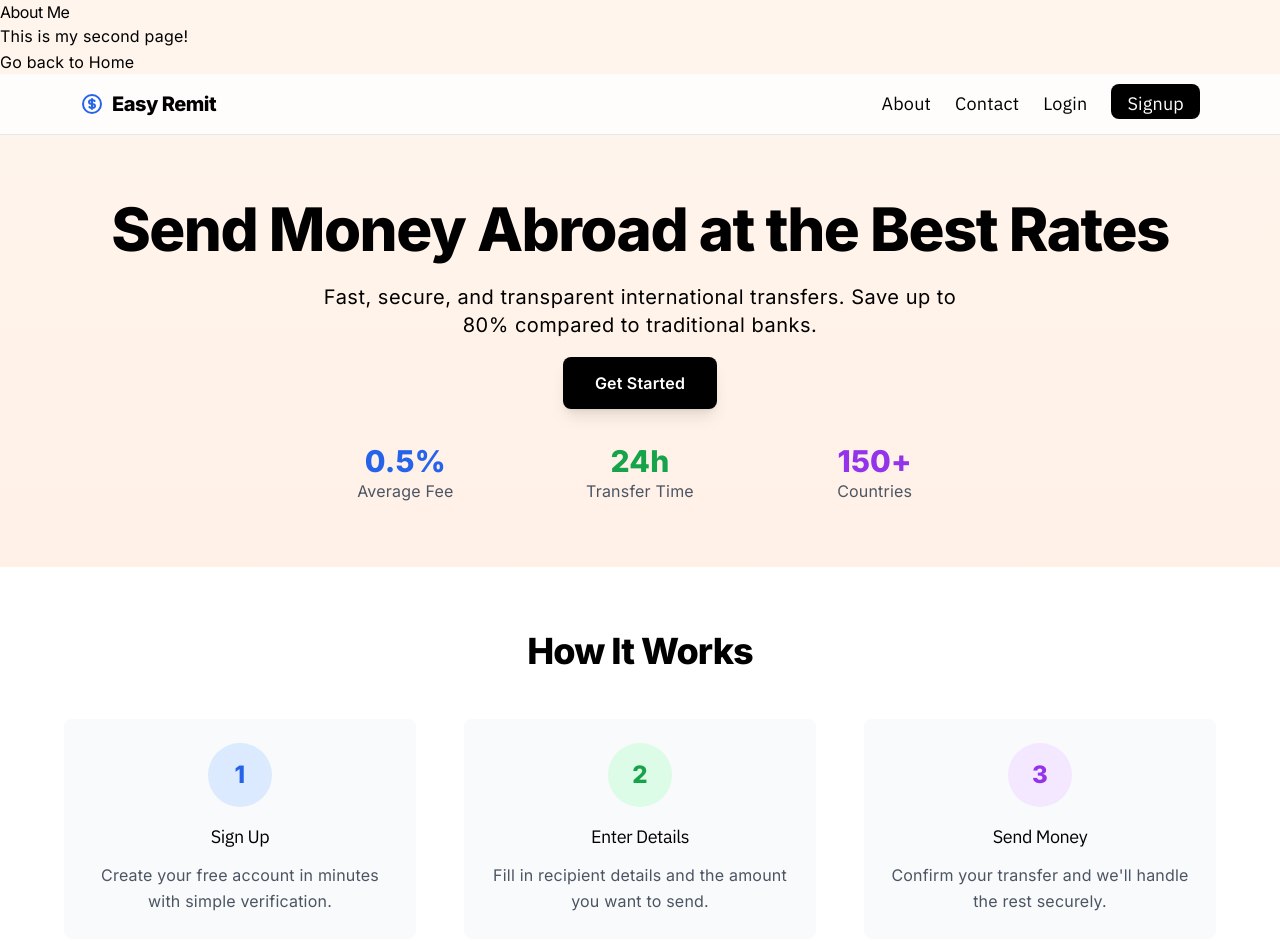
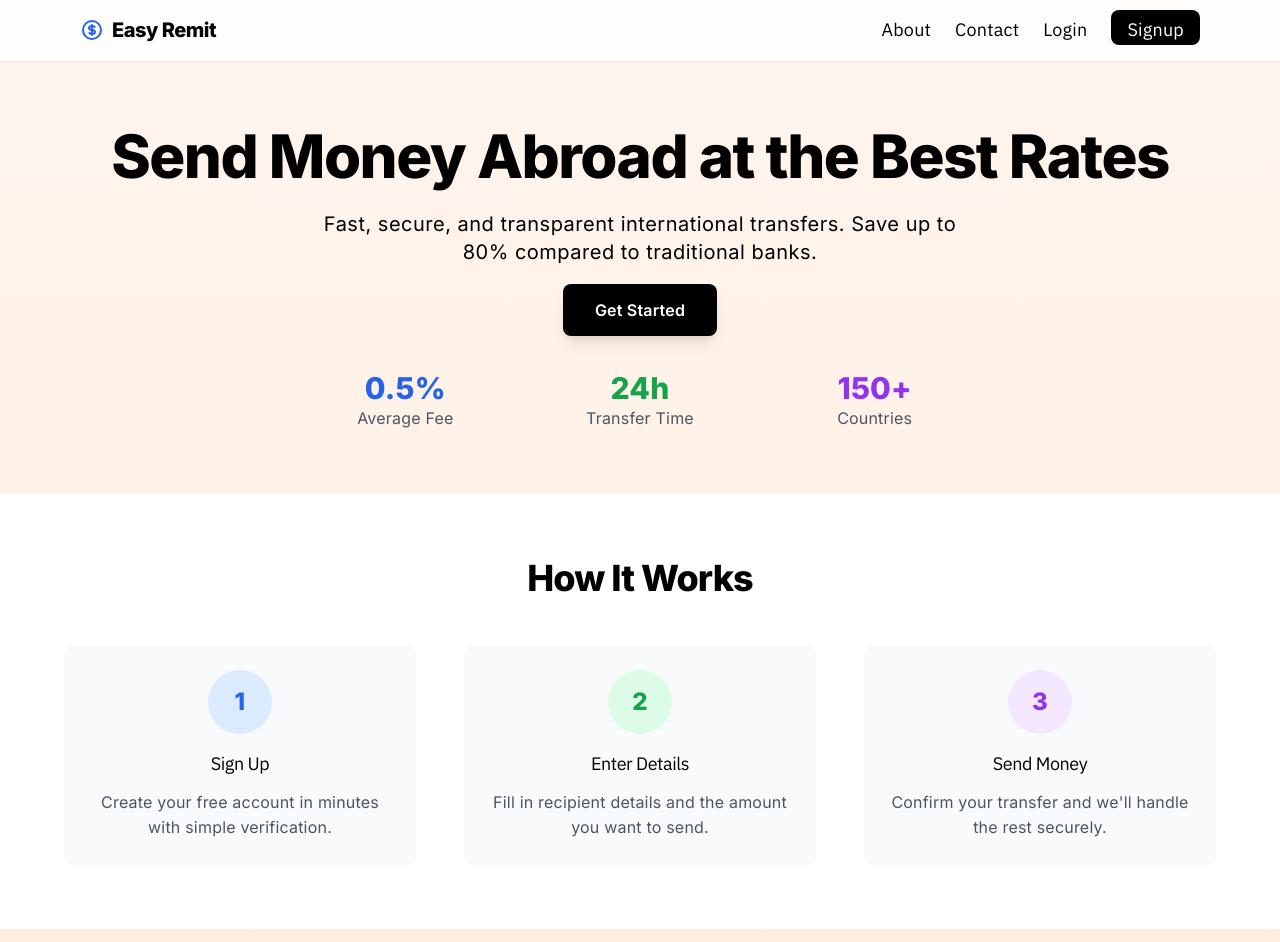
Before and after one commit to gitguyroy/Remit-Easy-Test, a plain HTML site: page page2.html in a window 1280 px wide. Shown: the top 942 px of the page. Drawn offline with nearby package versions, Linux system fonts and the light colour scheme.

Commit message:
Update page2.html
update the error

About Me
This is my second page!

Go back to Home

```diff
--- a/page2.html
+++ b/page2.html
@@ -156,9 +156,7 @@
 </head>
 <body>
 
-  <h1>About Me</h1>
-    <p>This is my second page!</p>
-    <a href="page2.html">Go back to Home</a>
+
   <!-- Navigation -->
   <header class="border-b border-gray-200 bg-white/80 backdrop-blur-sm sticky top-0 z-40">
     <div class="max-w-6xl mx-auto flex items-center justify-between p-4">
```
